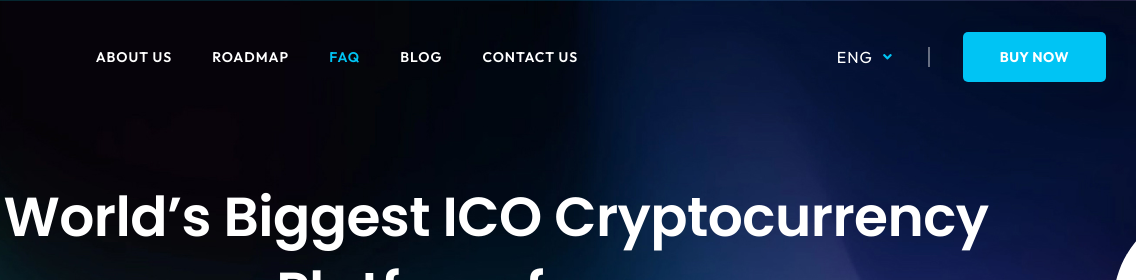
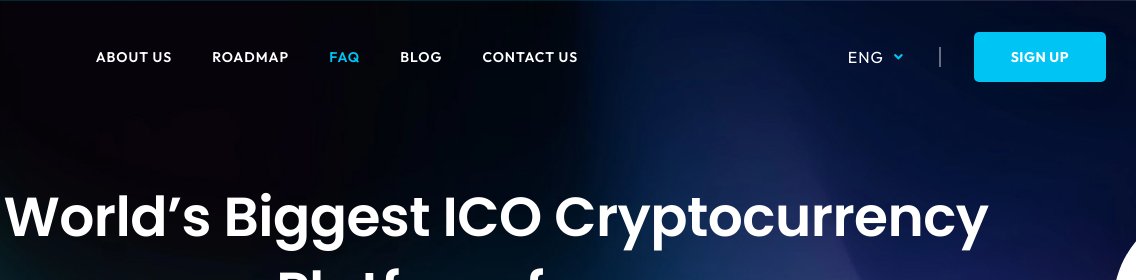
Before and after one commit to 6ix78/EXB-home-, a plain HTML site: page index.html in a window 1280 px wide. Shown: the top 280 px of the page, 144-1280 px from the left. Drawn offline with Linux system fonts and the light colour scheme; some packages are replaced by stand-ins of ours; a script that the page names is missing.

Commit message:
Update index.html

```diff
--- a/index.html
+++ b/index.html
@@ -73,7 +73,7 @@
                                                     <li><a href="#">CIN</a></li>
                                                 </ul>
                                             </li>
-                                            <li class="header-btn"><a href="#" class="btn">Buy Now</a></li>
+                                            <li class="header-btn"><a href="https://extb-git-main-iyoospaces-projects.vercel.app/auth/sign-in" class="btn">Sign Up</a></li>
                                         </ul>
                                     </div>
                                 </nav>
```
